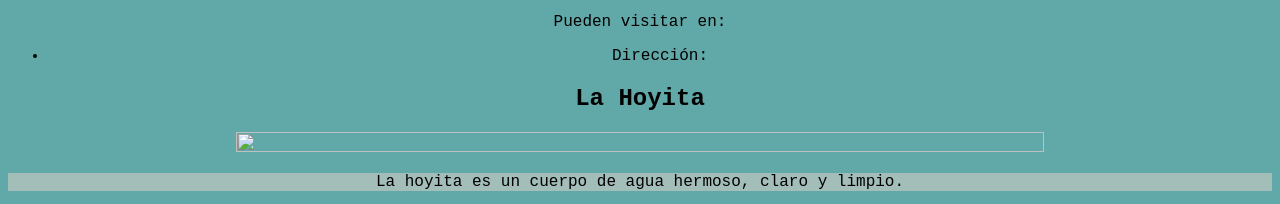
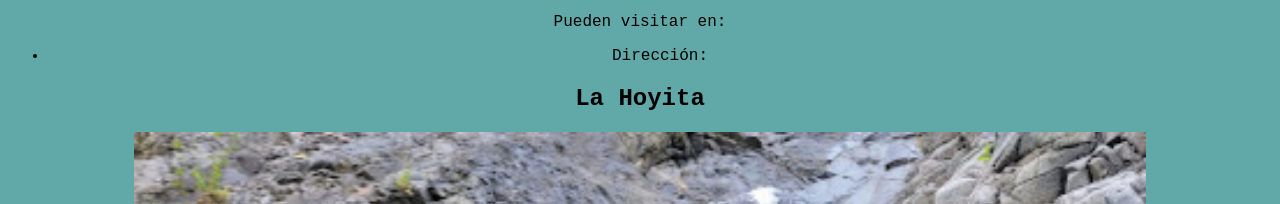
Before and after one commit to Mars-tothe-stars/FinishedSOWwebsite, a plain HTML site: page V/Villalba/Villalba.html in a window 1280 px wide. Shown: the part 1144-1348 px from the top of the page. Drawn offline with Linux system fonts and the light colour scheme.

Commit message:
Update Villalba.html

```diff
--- a/V/Villalba/Villalba.html
+++ b/V/Villalba/Villalba.html
@@ -35,7 +35,7 @@
       </ul>
     </p>
     <h2>La Hoyita</h2>
-    <img src="" width="80%" height="30%">
+    <img src="2022-06-07 (2).png" width="80%" height="30%">
     <p class="text">
       La hoyita es un cuerpo de agua hermoso, claro y limpio.
     </p>
```
